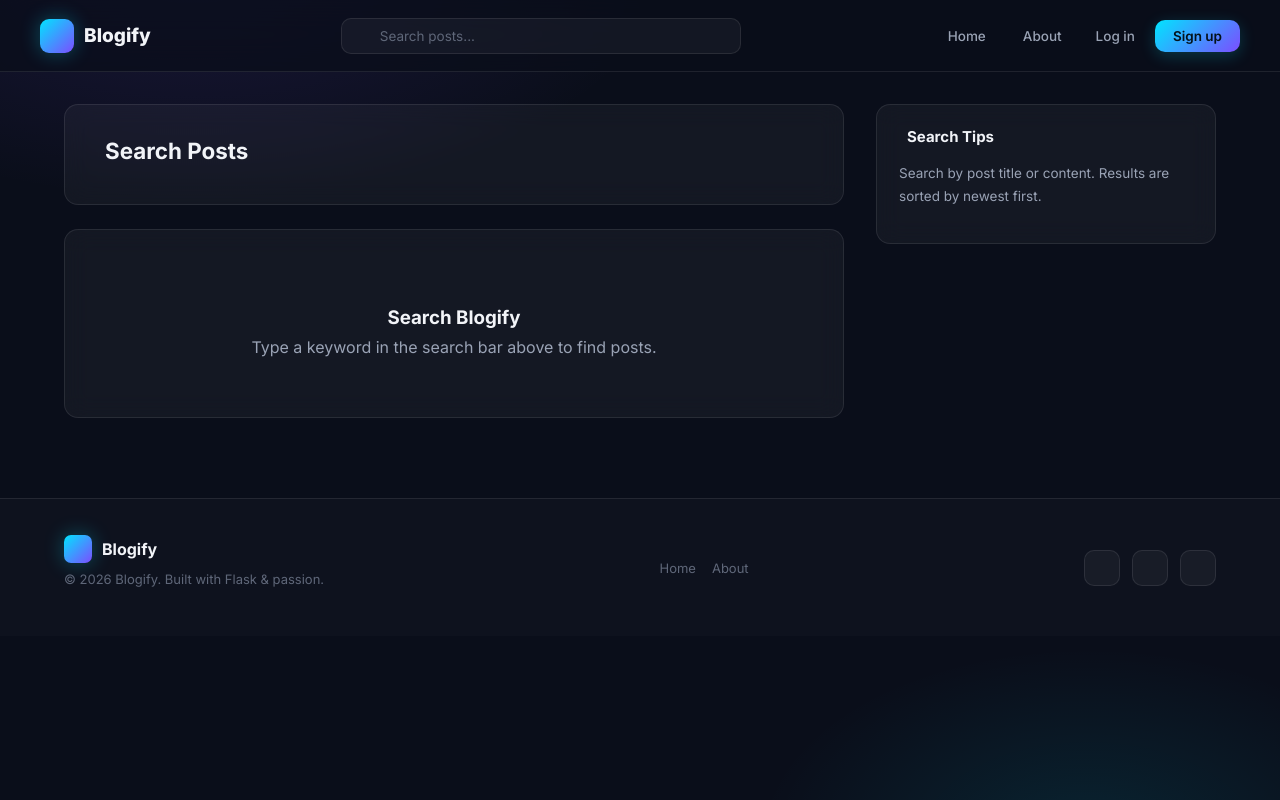
After one commit to prasenjitshinde11/BLOGIFY, a Flask app: page /search in a window 1280 px wide. The commit adds this page. Run offline with Flask 3, Linux system fonts and the light colour scheme; some libraries are stand-ins or nearby versions.

Commit message:
feat: add Like system, Search, fix email config with Mailtrap support
- Add Like model (user_id + post_id unique constraint)
- Add AJAX like/unlike toggle route (POST /post/<id>/like, returns JSON)
- Show real like counts on home feed post cards
- Add full-text search route (GET /search?q=keyword)
- Add search.html results template with pagination
- Wire navbar search bar to /search route
- Fix SMTPSenderRefused bug: load .env via python-dotenv in config.py
- Add Mailtrap sandbox SMTP support for local dev email testing
- Add graceful error handling on password reset email send
- Update README: new features, routes, models diagram, env vars, email setup

```diff
--- a/flaskblog/main/routes.py
+++ b/flaskblog/main/routes.py
@@ -30,3 +30,17 @@ def home():
 @main.route("/about")
 def about():
     return render_template('about.html', title='About')
+
+
+@main.route("/search")
+def search():
+    query = request.args.get('q', '').strip()
+    page  = request.args.get('page', 1, type=int)
+    if query:
+        results = Post.query.filter(
+            (Post.title.ilike(f'%{query}%')) | (Post.content.ilike(f'%{query}%'))
+        ).order_by(Post.date_posted.desc()).paginate(page=page, per_page=5)
+    else:
+        results = None
+    form = DeleteForm()
+    return render_template('search.html', title='Search', query=query, results=results, form=form)
--- a/flaskblog/templates/home.html
+++ b/flaskblog/templates/home.html
@@ -41,7 +41,7 @@
 
       <div class="post-footer">
         <div class="post-stats">
-          <span class="post-stat"><i class="ti ti-heart"></i> 0</span>
+          <span class="post-stat"><i class="ti ti-heart"></i> {{ post.like_count }}</span>
           <span class="post-stat"><i class="ti ti-message-circle"></i> {{ post.comments|length }}</span>
         </div>
         <a class="read-more" href="{{ url_for('posts.post', post_id=post.id) }}">
--- a/flaskblog/templates/layout.html
+++ b/flaskblog/templates/layout.html
@@ -24,10 +24,11 @@
             Blogify
         </a>
 
-        <div class="nav-search">
+        <form class="nav-search" action="{{ url_for('main.search') }}" method="GET" role="search">
             <i class="ti ti-search"></i>
-            <input type="text" placeholder="Search posts..." id="navSearch">
-        </div>
+            <input type="text" name="q" placeholder="Search posts..." id="navSearch"
+                   value="{{ request.args.get('q', '') }}" autocomplete="off">
+        </form>
 
         <button class="nav-toggle" onclick="document.querySelector('.nav-links').classList.toggle('open')">
             <i class="ti ti-menu-2"></i>
--- /dev/null
+++ b/flaskblog/templates/search.html
@@ -0,0 +1,103 @@
+{% extends "layout.html" %}
+{% block content %}
+<div class="page-grid">
+
+  <!-- SEARCH RESULTS FEED -->
+  <div class="feed">
+    <div class="content-section" style="margin-bottom:24px;">
+      <h2 style="margin:0 0 8px;font-size:1.4rem;">
+        <i class="ti ti-search" style="color:var(--cyan);margin-right:8px;"></i>
+        {% if query %}Search results for <em style="color:var(--cyan);">"{{ query }}"</em>
+        {% else %}Search Posts{% endif %}
+      </h2>
+      {% if results %}
+        <p style="color:var(--text-secondary);margin:0;font-size:0.9rem;">
+          {{ results.total }} result{{ 's' if results.total != 1 }} found
+        </p>
+      {% endif %}
+    </div>
+
+    {% if results and results.items %}
+      {% for post in results.items %}
+      <article class="post-card" id="post-{{ post.id }}">
+        <div class="post-header">
+          <img class="post-avatar"
+               src="{{ url_for('static', filename='profile_pics/' + post.author.image_file) }}"
+               alt="{{ post.author.username }}">
+          <div class="post-meta">
+            <a class="post-author" href="{{ url_for('users.user_posts', username=post.author.username) }}">
+              {{ post.author.username }}
+            </a>
+            <div class="post-date">{{ post.date_posted.strftime('%b %d, %Y') }}</div>
+          </div>
+          {% if post.author == current_user %}
+          <div class="post-actions">
+            <a class="btn-sm btn-edit" href="{{ url_for('posts.update_post', post_id=post.id) }}">
+              <i class="ti ti-pencil"></i> Edit
+            </a>
+          </div>
+          {% endif %}
+        </div>
+
+        {% if post.image_file %}
+        <img class="post-image"
+             src="{{ url_for('static', filename='post_images/' + post.image_file) }}"
+             alt="{{ post.title }}">
+        {% endif %}
+
+        <h2 class="post-title">
+          <a href="{{ url_for('posts.post', post_id=post.id) }}">{{ post.title }}</a>
+        </h2>
+        <p class="post-content">{{ post.content[:150] }}{% if post.content|length > 150 %}...{% endif %}</p>
+
+        <div class="post-footer">
+          <div class="post-stats">
+            <span class="post-stat"><i class="ti ti-heart"></i> {{ post.like_count }}</span>
+            <span class="post-stat"><i class="ti ti-message-circle"></i> {{ post.comments|length }}</span>
+          </div>
+          <a class="read-more" href="{{ url_for('posts.post', post_id=post.id) }}">
+            Read More <i class="ti ti-arrow-right"></i>
+          </a>
+        </div>
+      </article>
+      {% endfor %}
+
+      <!-- Pagination -->
+      <div class="pagination">
+        {% for page_num in results.iter_pages(left_edge=1, right_edge=1, left_current=2, right_current=2) %}
+          {% if page_num %}
+            <a class="page-btn {% if results.page == page_num %}active{% endif %}"
+               href="{{ url_for('main.search', q=query, page=page_num) }}">{{ page_num }}</a>
+          {% else %}
+            <span class="page-ellipsis">…</span>
+          {% endif %}
+        {% endfor %}
+      </div>
+
+    {% elif query %}
+      <div class="content-section" style="text-align:center;padding:60px 32px;">
+        <i class="ti ti-mood-empty" style="font-size:48px;color:var(--text-muted);display:block;margin-bottom:16px;"></i>
+        <h3 style="margin:0 0 8px;">No results found</h3>
+        <p style="color:var(--text-secondary);margin:0;">
+          No posts matched <strong>"{{ query }}"</strong>. Try a different keyword.
+        </p>
+      </div>
+    {% else %}
+      <div class="content-section" style="text-align:center;padding:60px 32px;">
+        <i class="ti ti-search" style="font-size:48px;color:var(--text-muted);display:block;margin-bottom:16px;"></i>
+        <h3 style="margin:0 0 8px;">Search Blogify</h3>
+        <p style="color:var(--text-secondary);margin:0;">Type a keyword in the search bar above to find posts.</p>
+      </div>
+    {% endif %}
+  </div>
+
+  <!-- SIDEBAR -->
+  <aside>
+    <div class="sidebar-box">
+      <h3 class="sidebar-title"><i class="ti ti-info-circle"></i> Search Tips</h3>
+      <p class="sidebar-desc">Search by post title or content. Results are sorted by newest first.</p>
+    </div>
+  </aside>
+
+</div>
+{% endblock %}
```
Also changed, not shown: flaskblog/config.py (+22 -3 lines), flaskblog/models.py (+18 -0 lines), flaskblog/posts/routes.py (+20 -2 lines), flaskblog/templates/post.html (+27 -9 lines), flaskblog/users/routes.py (+11 -3 lines), flaskblog/users/utils.py (+15 -10 lines), migrations/versions/689e53944df9_add_like_table.py (added, +32 -0 lines), README.md.
